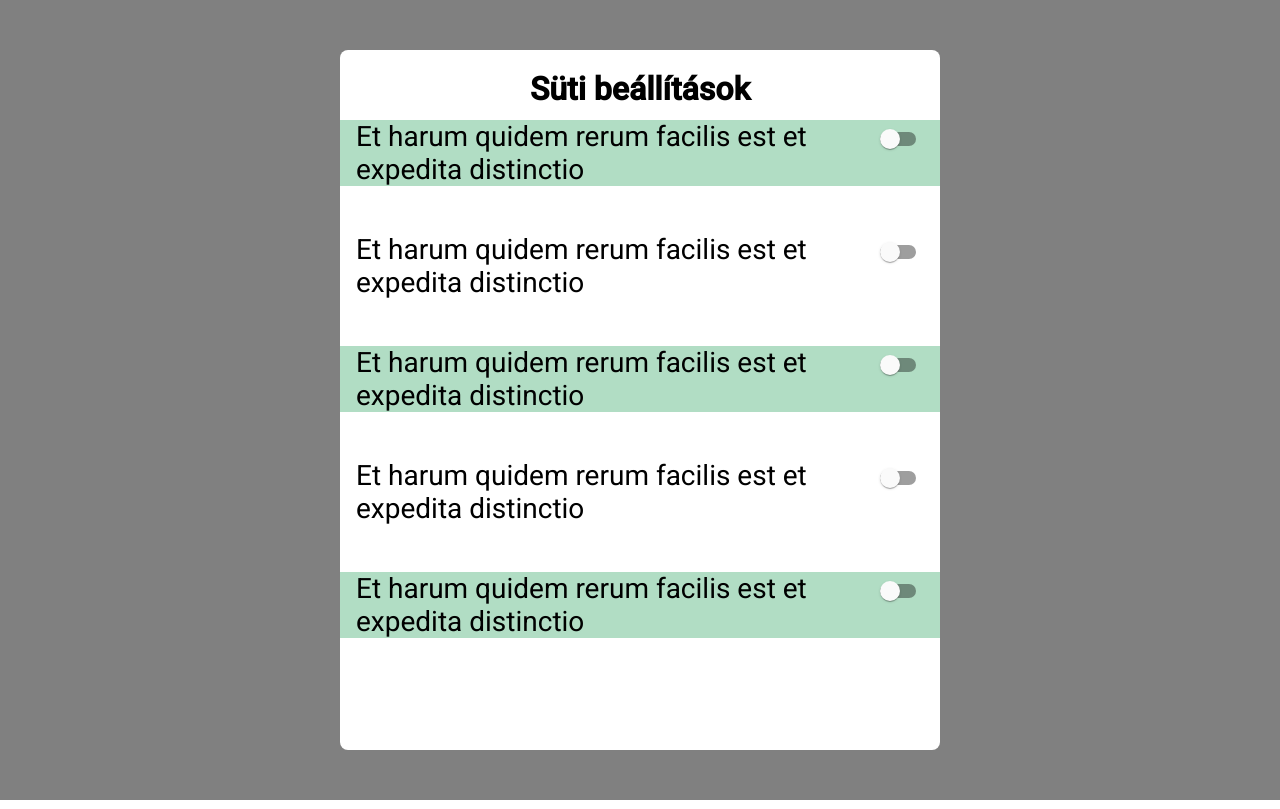
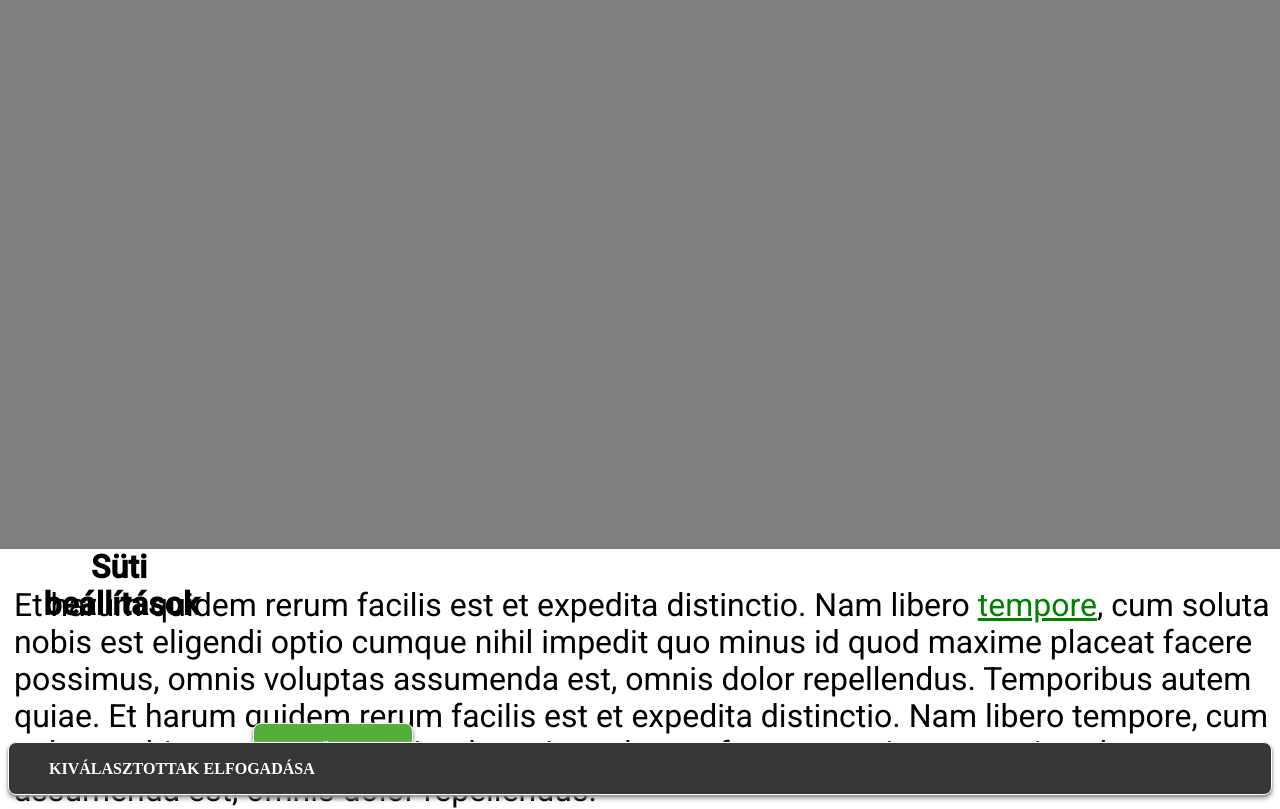
Before and after one commit to Amsekal/Cookie, an Angular app: page / in a window 1280 px wide. Built offline with nearby package versions, Linux system fonts and the light colour scheme.

Commit message:
Absoluteok csökkentése

```diff
--- a/src/app/accept/accept.component.scss
+++ b/src/app/accept/accept.component.scss
@@ -10,7 +10,7 @@ background: white;
 }
 
 .sutiszoveg{
-    position: absolute;
+    position: relative;
 left: 1.09%;
 right: 1.09%;
 top: 15%;
--- a/src/app/app.component.html
+++ b/src/app/app.component.html
@@ -1,6 +1,6 @@
 <body style="background-color:grey;">
 
-<app-accept *ngIf="Show===1"></app-accept>
-<app-allcookies *ngIf="Show===0"></app-allcookies>
+<app-accept *ngIf="Show===0"></app-accept>
+<app-allcookies *ngIf="Show===1"></app-allcookies>
 
 </body>
```
